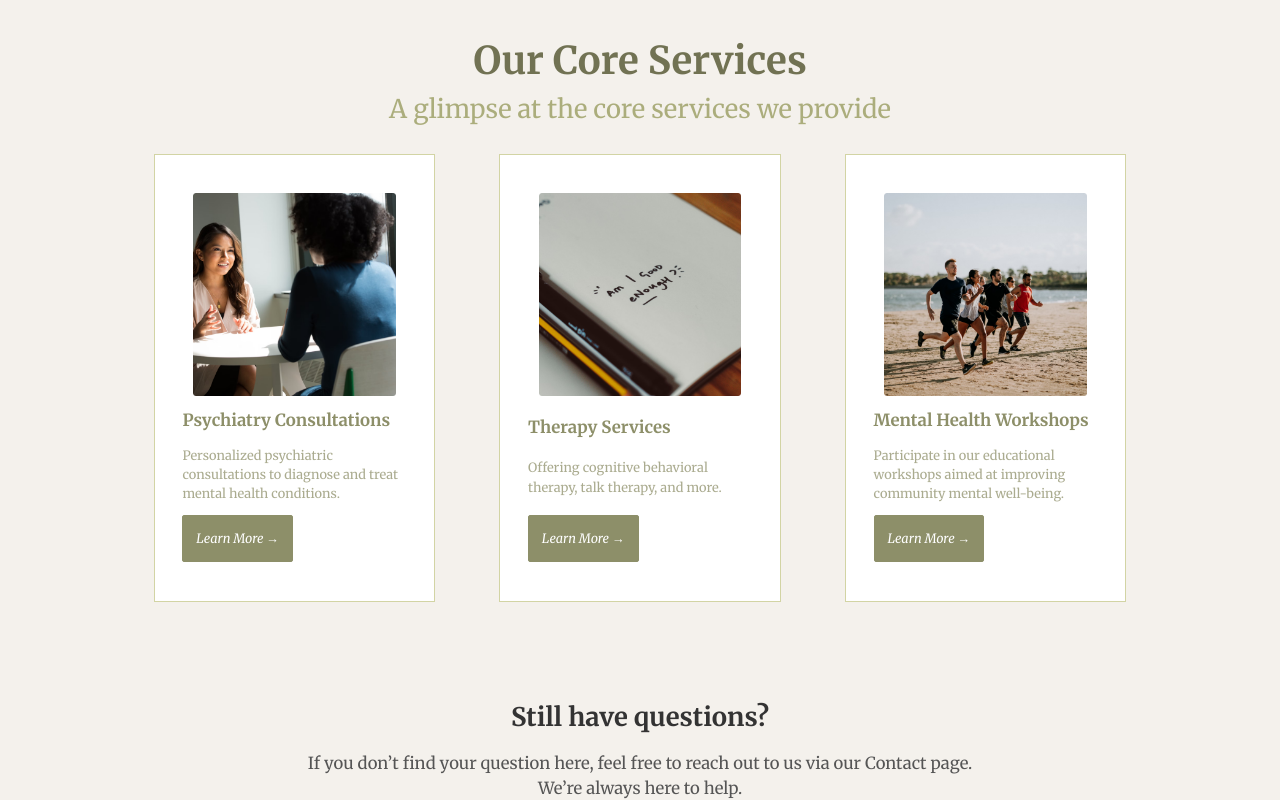
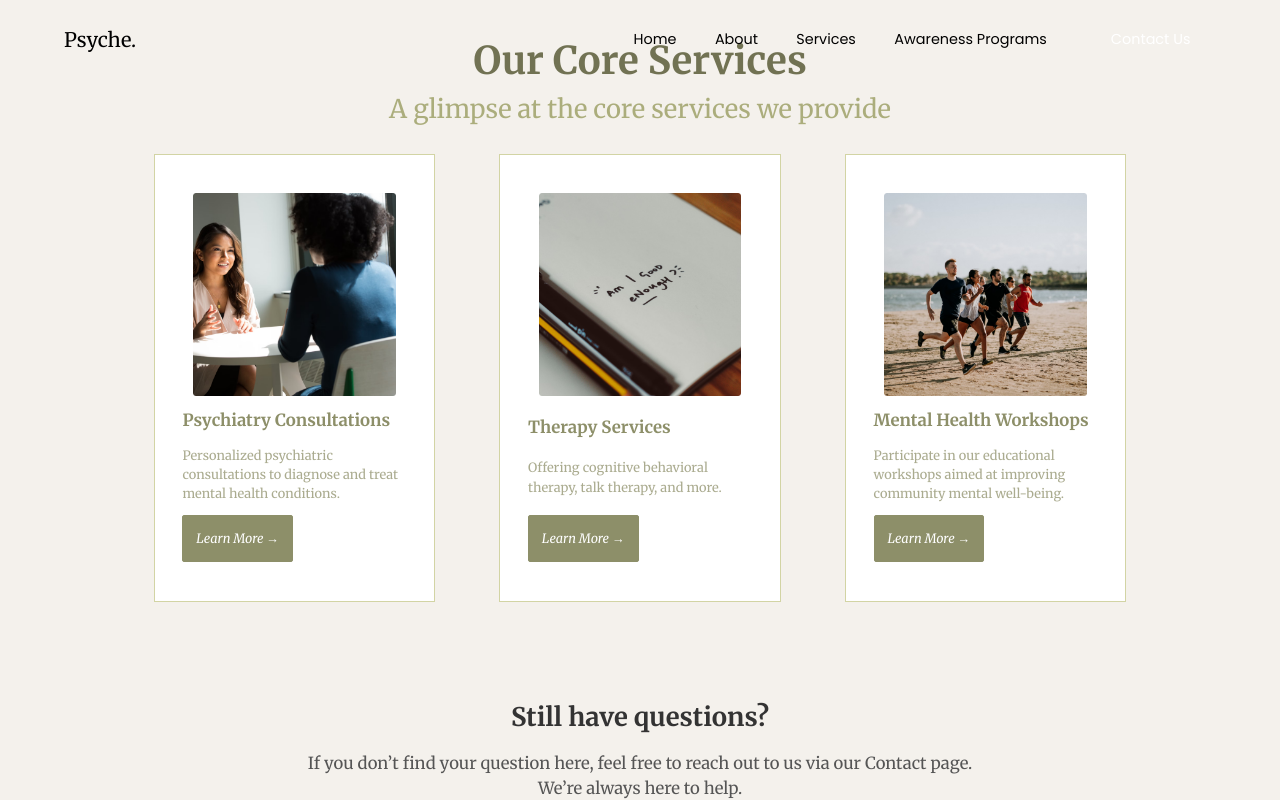
Before and after one commit to pushkaraj23/Psyche, a React (Create React App) app in the folder psyche/: page / in a window 1280 px wide. Shown: the top 800 px of the page. Built offline with nearby package versions, Linux system fonts and the light colour scheme.

Commit message:
added navbar

```diff
--- a/psyche/package.json
+++ b/psyche/package.json
@@ -6,6 +6,7 @@
     "@testing-library/jest-dom": "^5.17.0",
     "@testing-library/react": "^13.4.0",
     "@testing-library/user-event": "^13.5.0",
+    "lucide-react": "^0.453.0",
     "react": "^18.3.1",
     "react-dom": "^18.3.1",
     "react-router-dom": "^6.26.2",
@@ -37,6 +38,6 @@
     ]
   },
   "devDependencies": {
-    "tailwindcss": "^3.4.13"
+    "tailwindcss": "^3.4.14"
   }
 }
--- a/psyche/src/pages/landing.jsx
+++ /dev/null
@@ -1,13 +0,0 @@
-import React from 'react'
-
-const Landing = () => {
-  return (
-    <div>
-
-    </div>
-  )
-}
-
-export default Landing
-
-// This Page will be handled by Mahati
--- a/psyche/src/pages/main.jsx
+++ b/psyche/src/pages/main.jsx
@@ -1,4 +1,6 @@
 import React from 'react'
+import Navbar from './navbar'
+// import Landing from './landing'
 import Services from './services'
 import ContactUs from '../components/ContactUs'
 import PhotoGallery from './photoGallery'
@@ -6,9 +8,11 @@ import PhotoGallery from './photoGallery'
 const main = () => {
   return (
     <div>
+      <Navbar />
       <Services />
       <ContactUs />
       <PhotoGallery />
+
     </div>
   )
 }
--- /dev/null
+++ b/psyche/src/pages/navbar.jsx
@@ -0,0 +1,51 @@
+import React, { useState, useEffect } from 'react';
+import { Link } from 'react-router-dom';
+
+const Navbar = () => {
+  const [scrolled, setScrolled] = useState(false);
+
+  useEffect(() => {
+    const handleScroll = () => {
+      const offset = window.scrollY;
+      if (offset > 50) {
+        setScrolled(true);
+      } else {
+        setScrolled(false);
+      }
+    };
+
+    window.addEventListener('scroll', handleScroll);
+    return () => window.removeEventListener('scroll', handleScroll);
+  }, []);
+
+  return (
+    <nav className={`fixed top-0 w-screen h-[10vh] flex items-center justify-between px-[5vw] transition-all duration-300 z-50
+      ${scrolled ? 'bg-sage-green/80 backdrop-blur-md' : 'bg-transparent'}`}>
+      <Link to="/" className="font-merriweather text-[2.5vh] text-sage-green">
+        Psyche.
+      </Link>
+
+      <div className="flex items-center gap-[3vw]">
+        <Link to="/" className="font-poppins text-[1.8vh] text-sage-green hover:text-sage-green/80 transition-colors">
+          Home
+        </Link>
+        <Link to="/about" className="font-poppins text-[1.8vh] text-sage-green hover:text-sage-green/80 transition-colors">
+          About
+        </Link>
+        <Link to="/services" className="font-poppins text-[1.8vh] text-sage-green hover:text-sage-green/80 transition-colors">
+          Services
+        </Link>
+        <Link to="/awareness" className="font-poppins text-[1.8vh] text-sage-green hover:text-sage-green/80 transition-colors">
+          Awareness Programs
+        </Link>
+        <Link to="/contact"
+          className="font-poppins text-[1.8vh] text-white bg-sage-green px-[2vw] py-[1vh] rounded-md
+            hover:bg-sage-green/90 transition-colors">
+          Contact Us
+        </Link>
+      </div>
+    </nav>
+  );
+};
+
+export default Navbar;
```
Also changed, not shown: 2 other files (tests, documents, lock files or other folders).
